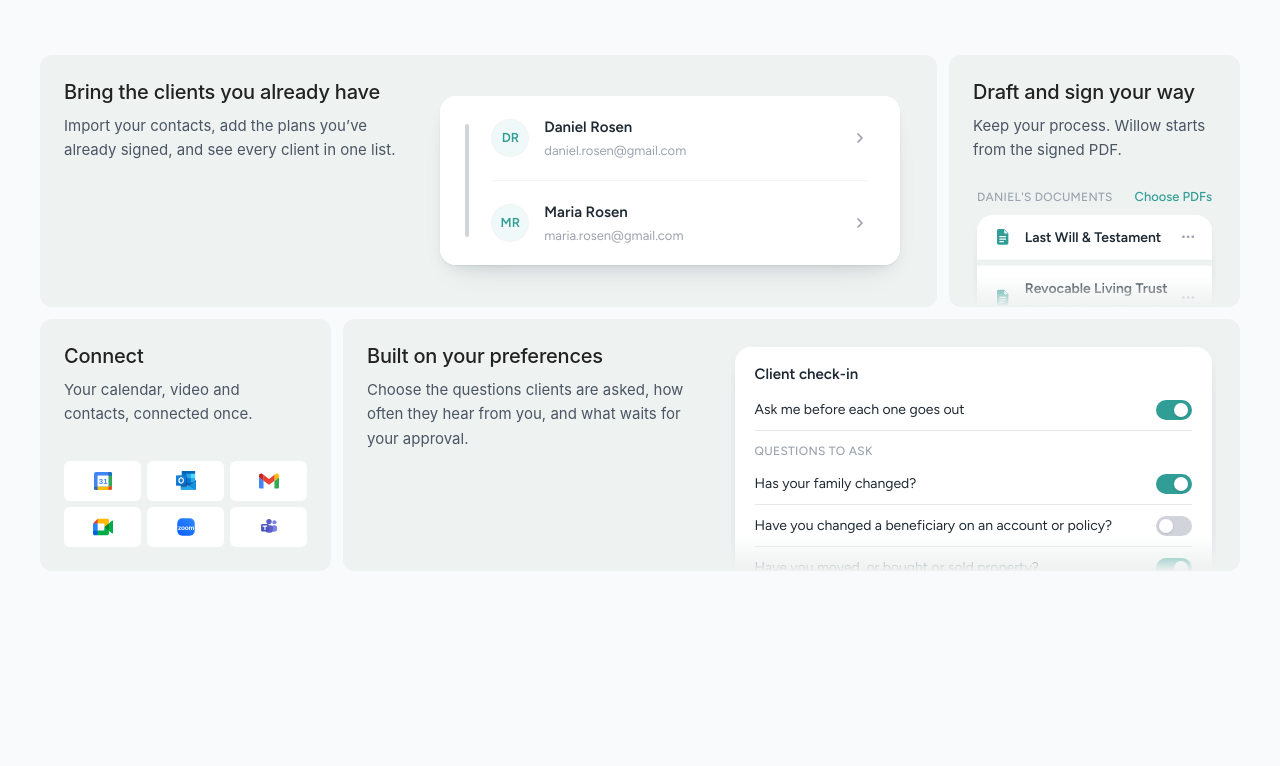
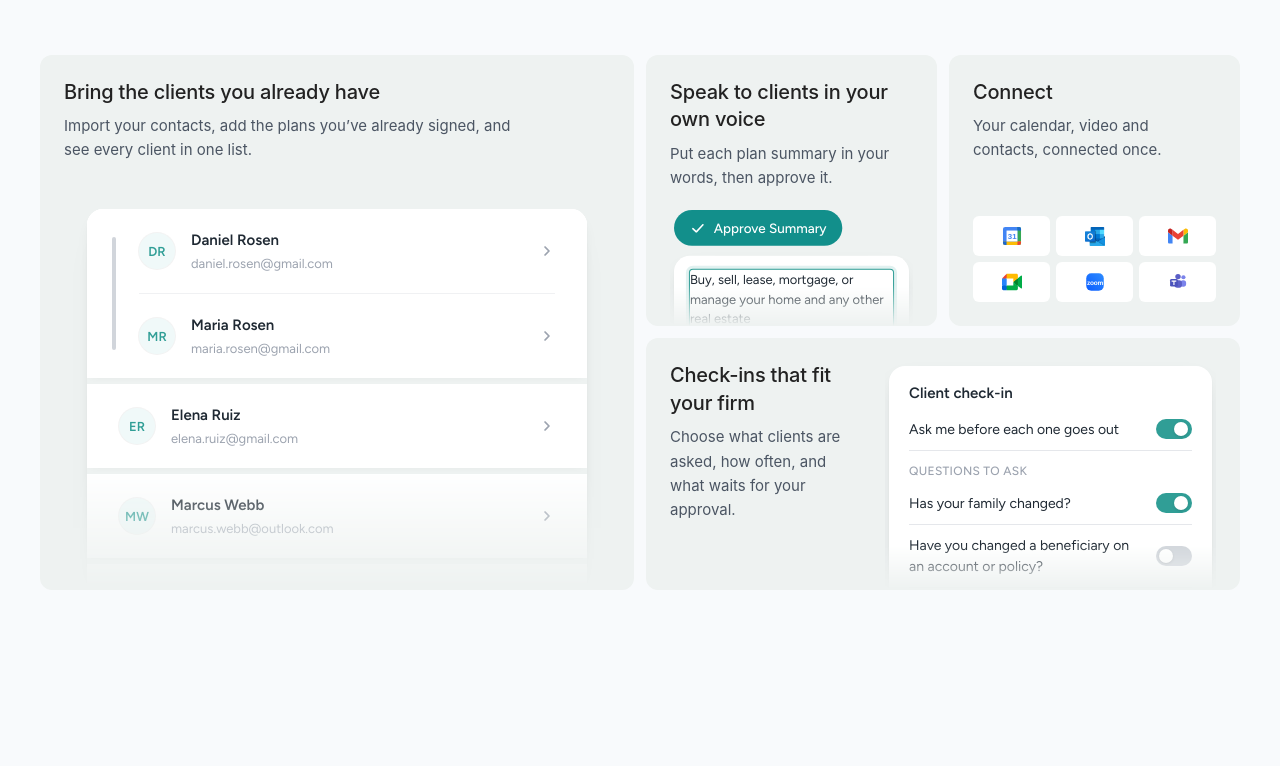
Before and after one commit to Willow-07042002-Inc/landing-page-v, a React (Vite) app: page /platform in a window 1280 px wide. Shown: the part 2533-3299 px from the top of the page. Built offline with nearby package versions, Linux system fonts and the light colour scheme; a web font is replaced by a local one.

Commit message:
For attorneys tiles: back to the tall-left layout, clients run off the tile, your-voice summary with Approve, check-ins that fit your firm
Co-Authored-By: Claude Opus 5.5 <noreply@anthropic.com>

```diff
--- a/src/components/site/WhatYouDeliver.tsx
+++ b/src/components/site/WhatYouDeliver.tsx
@@ -1,8 +1,9 @@
 import React, { useEffect, useRef, useState } from "react";
 import { WRAP } from "@/components/site/blocks";
 import { LightHead } from "@/components/site/StayingAhead";
-import { FloatStack, WIcon } from "@/components/product/kit";
-import { ProCoupleView, ProDocSectionLabel } from "@/components/product/attorney-clients";
+import { FloatStack } from "@/components/product/kit";
+import { ProClientRowView, ProCoupleView } from "@/components/product/attorney-clients";
+import { CheckIcon } from "@/components/product/willow-icons";
 import {
   GoogleCalendarLogo,
   GoogleMeetLogo,
@@ -12,17 +13,19 @@ import {
 } from "@/components/product/attorney-booking";
 
 /* Will it fit my practice? The film above shows what Willow does; these tiles
-   answer the attorney's next question on a grid of eight squares (four by two
-   from 1024px, two columns below, stacked on phones),
+   answer the attorney's next question in the Harvey-like sizes Aaron prefers
+   (a tall half-width tile, two small ones beside it, a wide one under them),
    each with a small piece of the real product:
-     1-3  Bring the clients you already have: the text, and the Rosens as the
-          Clients list shows a couple (importing contacts is being built, Nov 24,
-          and Aaron cleared claiming it)
-     4    Draft and sign your way: the signed PDFs on a client's plan
-     5    Connect: the apps it connects to
-     6-8  Built on your preferences: the check-in panel's own switches (Ask me
-          before each one goes out, and the check-in questions), which flip
-          when clicked */
+     tall   Bring the clients you already have: the Clients list, Daniel and
+            Maria first, running off the bottom (importing contacts is being
+            built, Nov 24, and Aaron cleared claiming it)
+     small  Speak to clients in your own voice: Approve Summary over a plan
+            summary the attorney has reworded (the Keeping things easy film's
+            edit), and the button can be pressed
+     small  Connect: the apps it connects to
+     wide   Check-ins that fit your firm: the check-in panel's own switches
+            (Ask me before each one goes out, and the check-in questions),
+            which flip when clicked */
 
 const UI_SHADOW = "0 1px 2px rgba(16,24,40,0.05), 0 10px 24px -8px rgba(16,24,40,0.14)";
 const PRODUCT_FONT = "Figtree, Inter, sans-serif";
@@ -40,16 +43,32 @@ const TileBody = ({ children }: { children: React.ReactNode }) => (
 );
 
 /* A piece of the product running off the bottom of its tile. `fadeFrom`: where
-   the fade starts, in percent of the height */
-const Bleed = ({ height, fadeFrom, children }: { height: number; fadeFrom?: number; children: React.ReactNode }) => (
-  <div aria-hidden className="overflow-hidden px-1 pt-1" style={{ height, WebkitMaskImage: fadeOut(fadeFrom), maskImage: fadeOut(fadeFrom), fontFamily: PRODUCT_FONT }}>
+   the fade starts, in percent of the height. `live`: it holds something a
+   visitor can press, so it stays in the accessibility tree */
+const Bleed = ({
+  height,
+  heightClass = "",
+  fadeFrom,
+  live = false,
+  children,
+}: {
+  height?: number;
+  heightClass?: string;
+  fadeFrom?: number;
+  live?: boolean;
+  children: React.ReactNode;
+}) => (
+  <div
+    aria-hidden={live ? undefined : true}
+    className={`px-1 pt-1 ${heightClass}`}
+    style={{ height, overflow: "clip", WebkitMaskImage: fadeOut(fadeFrom), maskImage: fadeOut(fadeFrom), fontFamily: PRODUCT_FONT }}
+  >
     {children}
   </div>
 );
 
 /* A piece of the product laid out at its own width and scaled down to fit when
-   its tile is narrower (the small squares between 1024 and 1280px), so its
-   labels never wrap or cut off */
+   its tile is narrower, so its labels never wrap or cut off */
 const FitWidth = ({ width, children }: { width: number; children: React.ReactNode }) => {
   const ref = useRef<HTMLDivElement>(null);
   const [scale, setScale] = useState(1);
@@ -67,38 +86,47 @@ const FitWidth = ({ width, children }: { width: number; children: React.ReactNod
   );
 };
 
-/* A client's signed plan as the Estate Plan tab lists it (estate-plans-tab.tsx
-   DocumentRow), with rows tightened for a small tile */
-const DocLine = ({ label, detail }: { label: string; detail?: string }) => (
-  <div className="flex items-center gap-3 px-4 py-3">
-    <WIcon name="document" className="h-5 w-5 flex-shrink-0 text-[#309E96]" />
-    <div className="min-w-0 flex-1">
-      <p className="truncate text-[14px] font-semibold text-[#1F2933]">{label}</p>
-      {detail && <p className="mt-0.5 truncate text-[12px] text-[#9CA3AF]">{detail}</p>}
-    </div>
-    <WIcon name="more" className="h-4 w-4 flex-shrink-0 text-[#9CA3AF]" />
-  </div>
-);
-
-const SignedPlan = () => (
-  <div className="w-full text-left">
-    <ProDocSectionLabel label="Daniel's documents" action="Choose PDFs" />
+/* The Clients list once a firm's clients are in: Daniel and Maria as a
+   couple, then clients on their own, running off the bottom of the tile */
+const ClientList = () => (
+  <div className="mx-auto w-full max-w-[500px] text-left">
     <FloatStack>
-      <DocLine label="Last Will & Testament" />
-      <DocLine label="Revocable Living Trust" detail="Joint trust (married couple)" />
-      <DocLine label="Power of Attorney" />
+      <ProCoupleView a={{ name: "Daniel Rosen", email: "daniel.rosen@gmail.com" }} b={{ name: "Maria Rosen", email: "maria.rosen@gmail.com" }} />
+      <ProClientRowView c={{ name: "Elena Ruiz", email: "elena.ruiz@gmail.com" }} />
+      <ProClientRowView c={{ name: "Marcus Webb", email: "marcus.webb@outlook.com" }} />
+      <ProClientRowView c={{ name: "Jordan Lee", email: "jordan.lee@gmail.com" }} />
+      <ProClientRowView c={{ name: "Priya Anand", email: "priya.anand@outlook.com" }} />
+      <ProClientRowView c={{ name: "Grace Liu", email: "grace.liu@yahoo.com" }} />
     </FloatStack>
   </div>
 );
 
-/* Daniel and Maria as the Clients list shows a couple */
-const Couple = () => (
-  <div className="w-full max-w-[460px] text-left" style={{ fontFamily: PRODUCT_FONT }}>
-    <FloatStack>
-      <ProCoupleView a={{ name: "Daniel Rosen", email: "daniel.rosen@gmail.com" }} b={{ name: "Maria Rosen", email: "maria.rosen@gmail.com" }} />
-    </FloatStack>
-  </div>
-);
+/* A plan summary in the attorney's words: the review page's Approve Summary
+   (attorney-review.tsx SummaryHead), over the real property power's meaning
+   as the attorney has reworded it, in its edit outline (the same edit the
+   Keeping things easy film makes). Pressing Approve marks it approved. */
+const YourWords = () => {
+  const [approved, setApproved] = useState(false);
+  return (
+    <div className="text-left">
+      <button
+        type="button"
+        onClick={() => setApproved(true)}
+        disabled={approved}
+        className={`inline-flex items-center gap-2 rounded-full px-4 py-2 text-[13.5px] font-medium text-white transition-[background-color,transform] duration-150 ${approved ? "bg-[#309E96]" : "bg-[#128F8B] hover:bg-[#0F7673] active:scale-[0.97]"}`}
+        style={{ transitionTimingFunction: "var(--ease-out)" }}
+      >
+        <CheckIcon className="h-4 w-4" />
+        {approved ? "Approved" : "Approve Summary"}
+      </button>
+      <div aria-hidden className="mt-2.5 rounded-t-2xl bg-white px-4 pb-4 pt-3.5" style={{ boxShadow: UI_SHADOW }}>
+        <p className="rounded-[3px] text-[13px] leading-[1.5] text-[#1F2933]" style={{ boxShadow: "0 0 0 1px #309E96, 0 0 0 4px rgba(48,158,150,0.14)" }}>
+          Buy, sell, lease, mortgage, or manage your home and any other real estate
+        </p>
+      </div>
+    </div>
+  );
+};
 
 /* The product's switch (settings/shared.tsx Toggle) and switch line
    (panel-kit.tsx SwitchLine); here a visitor can flip them */
@@ -124,7 +152,7 @@ const SwitchLine = ({ label, initial }: { label: string; initial: boolean }) =>
    out, then the survey's questions (packages/types/surveys.ts), one of them
    off near the top so the switches read as choices */
 const Preferences = () => (
-  <div className="w-full overflow-hidden rounded-t-2xl bg-white px-5 pt-4 text-left" style={{ boxShadow: UI_SHADOW, fontFamily: PRODUCT_FONT }}>
+  <div className="w-full rounded-t-2xl bg-white px-5 pt-4 text-left" style={{ boxShadow: UI_SHADOW }}>
     <p className="text-[15px] font-semibold text-[#1F2933]">Client check-in</p>
     <div className="mt-1">
       <SwitchLine label="Ask me before each one goes out" initial />
@@ -164,30 +192,30 @@ const WhatYouDeliver = () => (
     <div className={`${WRAP} max-w-6xl lg:px-10`}>
       <LightHead title="Built to work with" accent="the practice you already run." />
 
-      <div className="mt-10 grid gap-3 sm:grid-cols-2 md:mt-14 lg:grid-cols-4 lg:grid-rows-[minmax(252px,auto)_minmax(252px,auto)]">
-        <article className={`${TILE} gap-6 p-6 sm:col-span-2 sm:flex-row sm:items-center lg:col-span-3`}>
-          <div className="sm:w-[40%] sm:flex-shrink-0 sm:self-start">
-            <TileTitle>Bring the clients you already have</TileTitle>
-            <TileBody>Import your contacts, add the plans you&rsquo;ve already signed, and see every client in one list.</TileBody>
-          </div>
-          <div aria-hidden className="flex min-w-0 flex-1 justify-center">
-            <Couple />
+      <div className="mt-10 grid gap-3 sm:grid-cols-2 md:mt-14 lg:grid-cols-12 lg:grid-rows-[minmax(252px,auto)_minmax(252px,auto)]">
+        <article className={`${TILE} px-6 pt-6 sm:col-span-2 lg:col-span-6 lg:row-span-2`}>
+          <TileTitle>Bring the clients you already have</TileTitle>
+          <TileBody>Import your contacts, add the plans you&rsquo;ve already signed, and see every client in one list.</TileBody>
+          <div className="mt-auto pt-5">
+            <Bleed height={385} fadeFrom={68}>
+              <ClientList />
+            </Bleed>
           </div>
         </article>
 
-        <article className={`${TILE} px-6 pt-6`}>
-          <TileTitle>Draft and sign your way</TileTitle>
-          <TileBody>Keep your process. Willow starts from the signed PDF.</TileBody>
+        <article className={`${TILE} px-6 pt-6 lg:col-span-3`}>
+          <TileTitle>Speak to clients in your own voice</TileTitle>
+          <TileBody>Put each plan summary in your words, then approve it.</TileBody>
           <div className="mt-auto pt-4">
-            <Bleed height={124}>
+            <Bleed height={120} fadeFrom={66} live>
               <FitWidth width={236}>
-                <SignedPlan />
+                <YourWords />
               </FitWidth>
             </Bleed>
           </div>
         </article>
 
-        <article id="integrations" className={`${TILE} scroll-mt-24 p-6`}>
+        <article id="integrations" className={`${TILE} scroll-mt-24 p-6 lg:col-span-3`}>
           <TileTitle>Connect</TileTitle>
           <TileBody>Your calendar, video and contacts, connected once.</TileBody>
           <ul className="mt-auto grid grid-cols-3 gap-1.5 pt-4">
@@ -200,15 +228,18 @@ const WhatYouDeliver = () => (
           </ul>
         </article>
 
-        <article className={`${TILE} gap-6 px-6 pt-6 sm:col-span-2 sm:flex-row lg:col-span-3`}>
-          <div className="sm:w-[40%] sm:flex-shrink-0 sm:pb-6">
-            <TileTitle>Built on your preferences</TileTitle>
-            <TileBody>Choose the questions clients are asked, how often they hear from you, and what waits for your approval.</TileBody>
+        {/* Side by side where the tile is wide enough for the switches to
+            read on one line; between 1024 and 1200px the panel sits under
+            the text instead */}
+        <article className={`${TILE} gap-6 px-6 pt-6 sm:col-span-2 sm:flex-row lg:col-span-6 lg:flex-col lg:gap-4 min-[1200px]:flex-row min-[1200px]:gap-6`}>
+          <div className="sm:w-[40%] sm:flex-shrink-0 sm:pb-6 lg:w-auto lg:pb-0 min-[1200px]:w-[35%] min-[1200px]:pb-6">
+            <TileTitle>Check-ins that fit your firm</TileTitle>
+            <TileBody>Choose what clients are asked, how often, and what waits for your approval.</TileBody>
           </div>
-          <div className="min-w-0 flex-1 self-end">
-            <div className="px-1 pt-1" style={{ height: 228, overflow: "clip", WebkitMaskImage: fadeOut(84), maskImage: fadeOut(84) }}>
+          <div className="min-w-0 flex-1 self-end lg:mt-auto lg:w-full lg:flex-none lg:self-stretch min-[1200px]:mt-0 min-[1200px]:w-auto min-[1200px]:flex-1 min-[1200px]:self-end">
+            <Bleed heightClass="h-[228px] lg:h-[150px] min-[1200px]:h-[228px]" fadeFrom={80} live>
               <Preferences />
-            </div>
+            </Bleed>
           </div>
         </article>
       </div>
```
